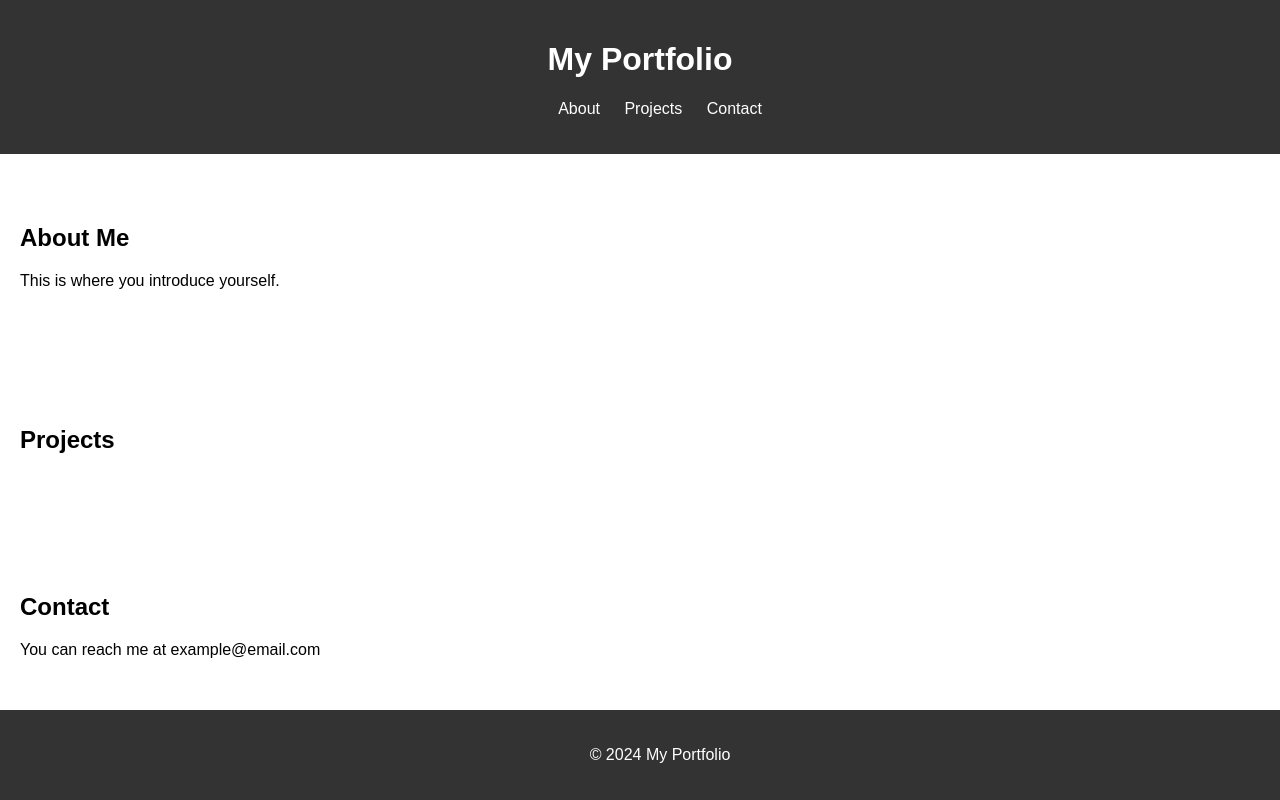
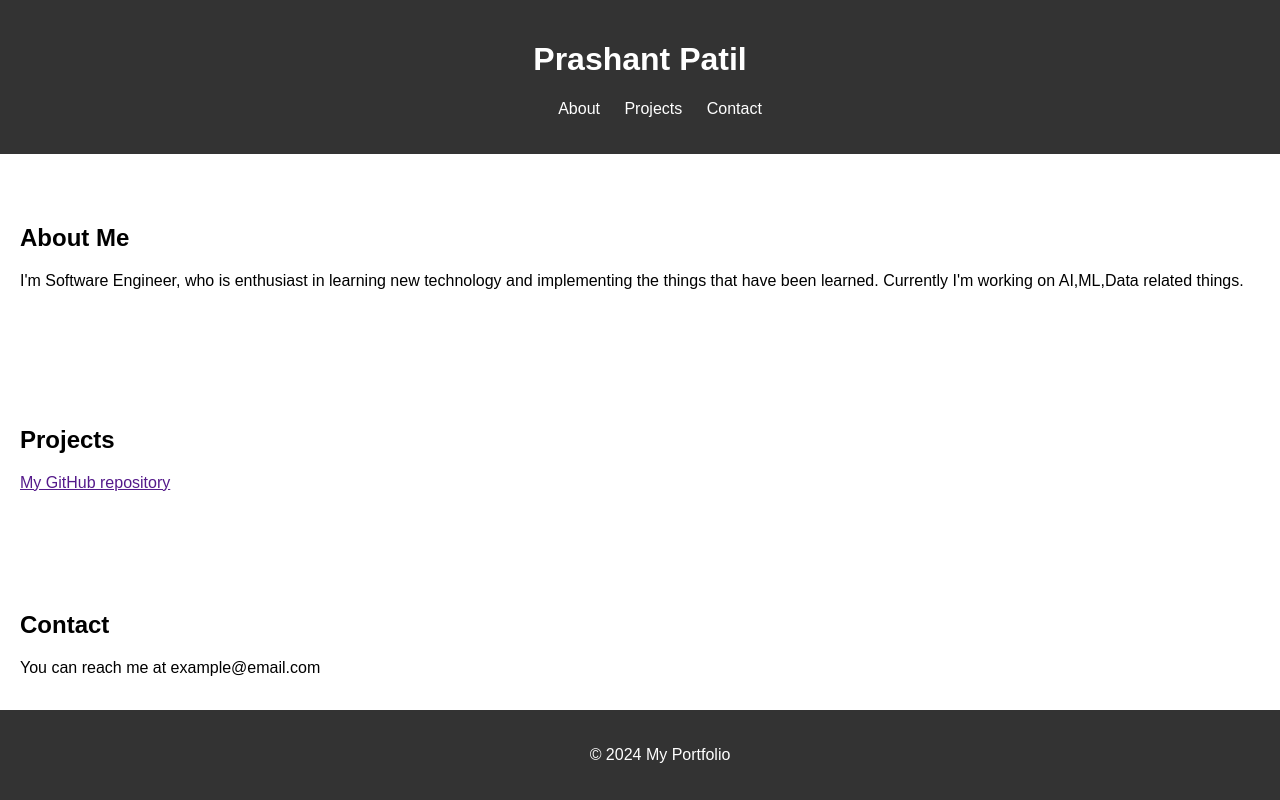
Before and after one commit to prashantgit1/prashantgit1.github.io, a plain HTML site: page index.html in a window 1280 px wide. Drawn offline with Linux system fonts and the light colour scheme.

Commit message:
updated html

```diff
--- a/index.html
+++ b/index.html
@@ -8,7 +8,7 @@
 </head>
 <body>
     <header>
-        <h1>My Portfolio</h1>
+        <h1>Prashant Patil</h1>
         <nav>
             <ul>
                 <li><a href="#about">About</a></li>
@@ -20,12 +20,12 @@
 
     <section id="about">
         <h2>About Me</h2>
-        <p>This is where you introduce yourself.</p>
+        <p>I'm Software Engineer, who is enthusiast in learning new technology and implementing the things that have been learned. Currently I'm working on AI,ML,Data related things.</p>
     </section>
 
     <section id="projects">
         <h2>Projects</h2>
-        <!-- Add your projects here -->
+        <a href="">My GitHub repository</a>
     </section>
 
     <section id="contact">
```
